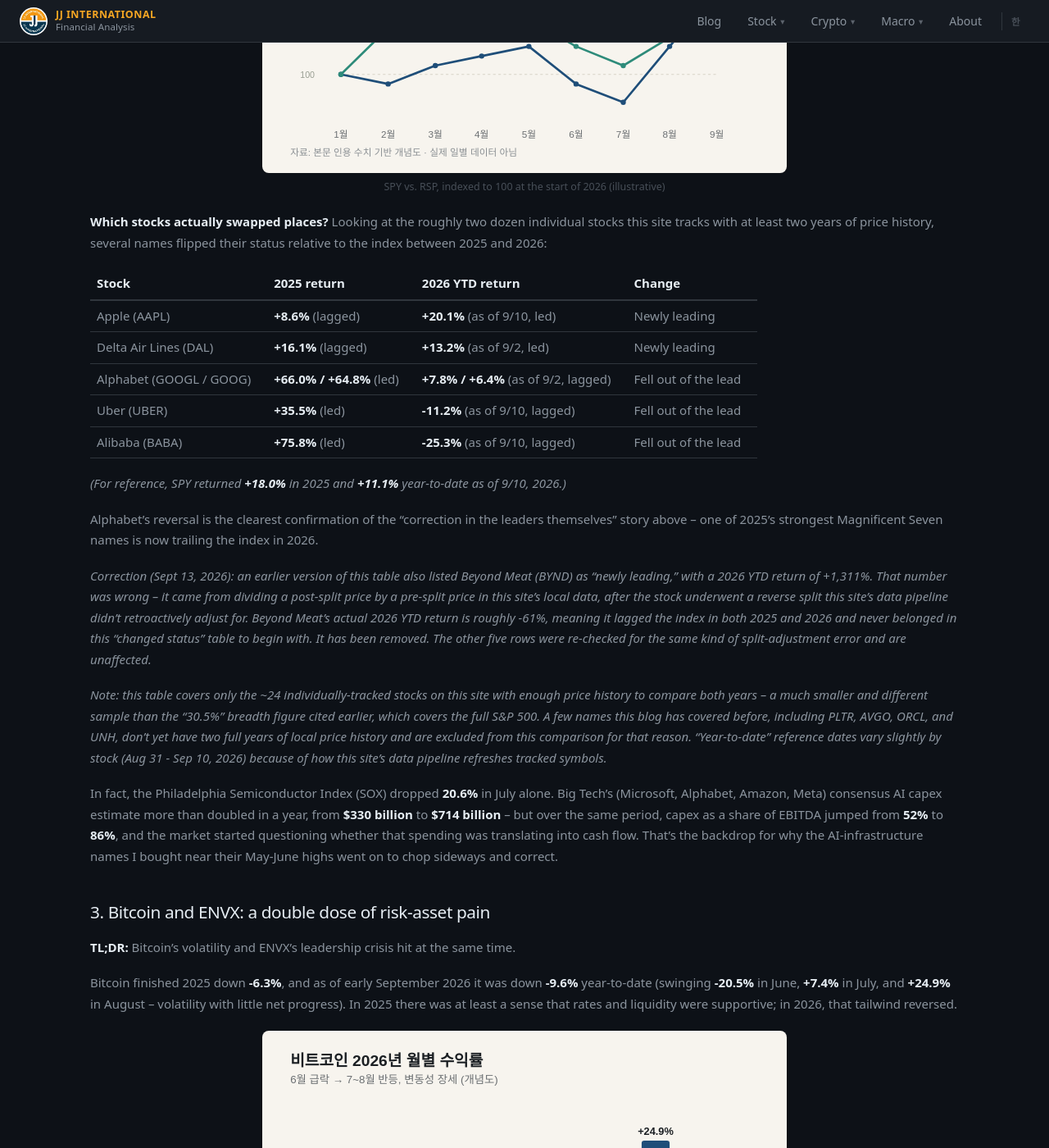
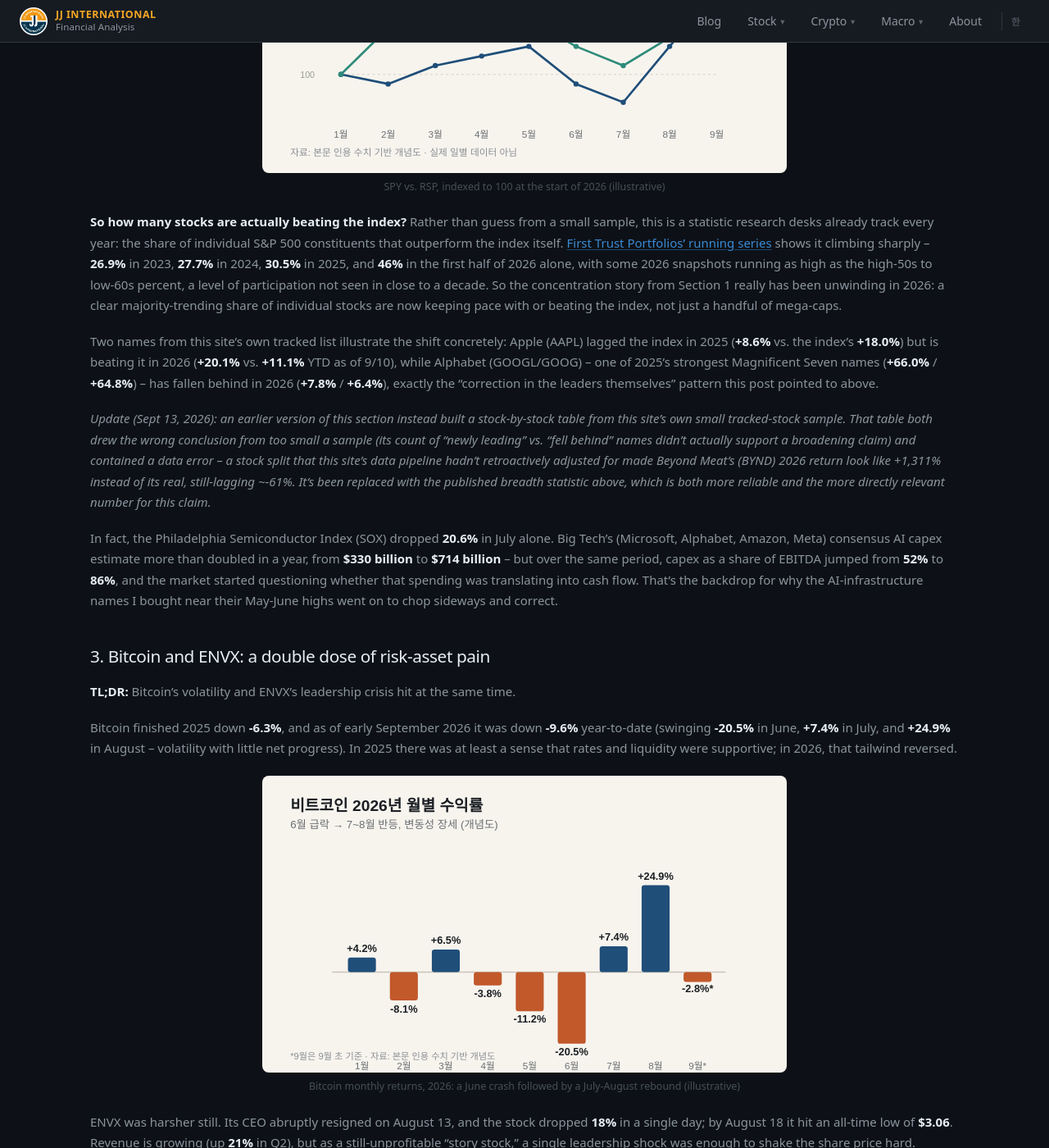
Before and after one commit to jaegunjung/finance, a Jekyll site: the page built from _posts/2026-09-12-2026-portfolio-vs-sp500-gap.md, in a window 1280 px wide and 1400 px high, scrolled down 1432 px. Shown: the whole window at 82% size. Built offline with Jekyll 4.4.1, drawn with Linux system fonts in a browser that asks for light colours; a script that is not in the unit is left out; some of the changed text lies outside the part shown.

Commit message:
post: 종목별 비교표를 실제 발표된 시장 폭(breadth) 통계로 교체
작은 표본(5종목)으로 만든 비교표는 '2026년 상회 종목이 늘었다'는 주장을
오히려 반박하는 방향(신규 상회 2 vs 이탈 4)이라 설득력이 없다는 피드백을
반영. First Trust Portfolios의 실제 리서치(2026-07-09)를 찾아 2023~2026년
S&P500 종목별 지수 상회 비율(26.9% -> 27.7% -> 30.5% -> 46%)을 인용하는
방식으로 교체하고, 애플/알파벳 두 종목만 예시로 남김. 이전 버전의 소표본
한계 및 BYND 데이터 오류는 업데이트 노트로 투명하게 남김.

Co-Authored-By: Claude Sonnet 5 <noreply@anthropic.com>

```diff
--- a/_posts/2026-09-12-2026-portfolio-vs-sp500-gap.md
+++ b/_posts/2026-09-12-2026-portfolio-vs-sp500-gap.md
@@ -40,23 +40,11 @@ Here's where things diverged from what I expected. Through 2026, the equal-weigh
   <div style="text-align:center; font-size:0.78rem; color:var(--text-muted); margin-top:6px;">SPY vs. RSP, indexed to 100 at the start of 2026 (illustrative)</div>
 </div>
 
-**Which stocks actually swapped places?** Looking at the roughly two dozen individual stocks this site tracks with at least two years of price history, several names flipped their status relative to the index between 2025 and 2026:
+**So how many stocks are actually beating the index?** Rather than guess from a small sample, this is a statistic research desks already track every year: the share of individual S&P 500 constituents that outperform the index itself. [First Trust Portfolios' running series](https://www.ftportfolios.com/Commentary/EconomicResearch/2026/7/9/sp-500-index--1h-update-the-broadening-continues) shows it climbing sharply -- **26.9%** in 2023, **27.7%** in 2024, **30.5%** in 2025, and **46%** in the first half of 2026 alone, with some 2026 snapshots running as high as the high-50s to low-60s percent, a level of participation not seen in close to a decade. So the concentration story from Section 1 really has been unwinding in 2026: a clear majority-trending share of individual stocks are now keeping pace with or beating the index, not just a handful of mega-caps.
 
-| Stock | 2025 return | 2026 YTD return | Change |
-|---|---|---|---|
-| Apple (AAPL) | **+8.6%** (lagged) | **+20.1%** (as of 9/10, led) | Newly leading |
-| Delta Air Lines (DAL) | **+16.1%** (lagged) | **+13.2%** (as of 9/2, led) | Newly leading |
-| Alphabet (GOOGL / GOOG) | **+66.0% / +64.8%** (led) | **+7.8% / +6.4%** (as of 9/2, lagged) | Fell out of the lead |
-| Uber (UBER) | **+35.5%** (led) | **-11.2%** (as of 9/10, lagged) | Fell out of the lead |
-| Alibaba (BABA) | **+75.8%** (led) | **-25.3%** (as of 9/10, lagged) | Fell out of the lead |
+Two names from this site's own tracked list illustrate the shift concretely: Apple (AAPL) lagged the index in 2025 (**+8.6%** vs. the index's **+18.0%**) but is beating it in 2026 (**+20.1%** vs. **+11.1%** YTD as of 9/10), while Alphabet (GOOGL/GOOG) -- one of 2025's strongest Magnificent Seven names (**+66.0%** / **+64.8%**) -- has fallen behind in 2026 (**+7.8%** / **+6.4%**), exactly the "correction in the leaders themselves" pattern this post pointed to above.
 
-*(For reference, SPY returned **+18.0%** in 2025 and **+11.1%** year-to-date as of 9/10, 2026.)*
-
-Alphabet's reversal is the clearest confirmation of the "correction in the leaders themselves" story above -- one of 2025's strongest Magnificent Seven names is now trailing the index in 2026.
-
-*Correction (Sept 13, 2026): an earlier version of this table also listed Beyond Meat (BYND) as "newly leading," with a 2026 YTD return of +1,311%. That number was wrong -- it came from dividing a post-split price by a pre-split price in this site's local data, after the stock underwent a reverse split this site's data pipeline didn't retroactively adjust for. Beyond Meat's actual 2026 YTD return is roughly -61%, meaning it lagged the index in both 2025 and 2026 and never belonged in this "changed status" table to begin with. It has been removed. The other five rows were re-checked for the same kind of split-adjustment error and are unaffected.*
-
-*Note: this table covers only the ~24 individually-tracked stocks on this site with enough price history to compare both years -- a much smaller and different sample than the "30.5%" breadth figure cited earlier, which covers the full S&P 500. A few names this blog has covered before, including PLTR, AVGO, ORCL, and UNH, don't yet have two full years of local price history and are excluded from this comparison for that reason. "Year-to-date" reference dates vary slightly by stock (Aug 31 - Sep 10, 2026) because of how this site's data pipeline refreshes tracked symbols.*
+*Update (Sept 13, 2026): an earlier version of this section instead built a stock-by-stock table from this site's own small tracked-stock sample. That table both drew the wrong conclusion from too small a sample (its count of "newly leading" vs. "fell behind" names didn't actually support a broadening claim) and contained a data error -- a stock split that this site's data pipeline hadn't retroactively adjusted for made Beyond Meat's (BYND) 2026 return look like +1,311% instead of its real, still-lagging ~-61%. It's been replaced with the published breadth statistic above, which is both more reliable and the more directly relevant number for this claim.*
 
 In fact, the Philadelphia Semiconductor Index (SOX) dropped **20.6%** in July alone. Big Tech's (Microsoft, Alphabet, Amazon, Meta) consensus AI capex estimate more than doubled in a year, from **$330 billion** to **$714 billion** -- but over the same period, capex as a share of EBITDA jumped from **52%** to **86%**, and the market started questioning whether that spending was translating into cash flow. That's the backdrop for why the AI-infrastructure names I bought near their May-June highs went on to chop sideways and correct.
 
@@ -92,7 +80,7 @@ Pulling it together, my account's weak 2026 wasn't caused by "worsening concentr
 
 *This post is based on publicly available market data as of September 12, 2026, and is not investment advice.*
 
-**Sources used in this post**: S&P Dow Jones Indices (S&P 500 index and constituent contribution data); Invesco RSP (equal-weight S&P 500 ETF) price data; CoinGecko / CoinMarketCap (Bitcoin monthly price data); U.S. Energy Information Administration (EIA, WTI spot price data); Federal Reserve Bank of St. Louis (FRED, 10-year Treasury yield); Enovix Corporation disclosures and press releases; Philadelphia Semiconductor Index (SOX) closing price data; this site's own tracked daily price history (Alpha Vantage) for the stock-by-stock 2025 vs. 2026 comparison table. These are general references for the figures cited rather than a formal citation list -- verify and link the exact sources before republishing elsewhere.
+**Sources used in this post**: S&P Dow Jones Indices (S&P 500 index and constituent contribution data); [First Trust Portfolios, "S&P 500 Index 1H Update: The Broadening Continues" (July 9, 2026)](https://www.ftportfolios.com/Commentary/EconomicResearch/2026/7/9/sp-500-index--1h-update-the-broadening-continues) for the 2023-2026 breadth statistics; Invesco RSP (equal-weight S&P 500 ETF) price data; CoinGecko / CoinMarketCap (Bitcoin monthly price data); U.S. Energy Information Administration (EIA, WTI spot price data); Federal Reserve Bank of St. Louis (FRED, 10-year Treasury yield); Enovix Corporation disclosures and press releases; Philadelphia Semiconductor Index (SOX) closing price data; this site's own tracked daily price history (Alpha Vantage) for the Apple/Alphabet return figures. These are general references for the figures cited rather than a formal citation list -- verify and link the exact sources before republishing elsewhere.
 
 </div>
 
@@ -124,21 +112,11 @@ Pulling it together, my account's weak 2026 wasn't caused by "worsening concentr
   <div style="text-align:center; font-size:0.78rem; color:var(--text-muted); margin-top:6px;">S&P500(SPY) vs 동일가중 S&P500(RSP), 2026년 초 = 100 기준 (개념도)</div>
 </div>
 
-**실제로 어떤 종목이 자리를 바꿨을까.** 이 사이트가 2년 이상 시세 데이터를 확보한 개별 종목 약 24개를 놓고 보면, 2025년과 2026년 사이에 지수 대비 성과가 뒤바뀐 종목들이 눈에 띈다.
+**그래서 실제로 지수를 상회하는 종목이 몇 개나 될까.** 표본이 작은 데이터로 추측하기보다, 이건 리서치 업계가 매년 실제로 추적하는 통계다 — S&P500 개별 종목 중 지수 자체를 상회한 비중. [First Trust Portfolios의 추적 시리즈](https://www.ftportfolios.com/Commentary/EconomicResearch/2026/7/9/sp-500-index--1h-update-the-broadening-continues)를 보면 이 비중이 뚜렷하게 늘고 있다 — 2023년 **26.9%**, 2024년 **27.7%**, 2025년 **30.5%**, 그리고 2026년 상반기만 놓고 보면 **46%**까지 올라왔고, 2026년 특정 시점에는 50%대 후반~60%대 초반까지 찍은 적도 있다 — 거의 10년 만에 보는 수준의 참여율이다. 즉 1번 섹션에서 말한 "소수 종목 쏠림"이 2026년 들어 실제로 풀리고 있다는 뜻이다 — 극소수 대형주가 아니라, 과반에 가까운 개별 종목들이 지수와 비슷하거나 더 나은 성과를 내고 있다.
 
-| 종목 | 2025년 수익률 | 2026년 YTD 수익률 | 변화 |
-|---|---|---|---|
-| 애플(AAPL) | **+8.6%** (지수 하회) | **+20.1%** (9/10 기준, 지수 상회) | 신규 아웃퍼폼 |
-| 델타항공(DAL) | **+16.1%** (지수 하회) | **+13.2%** (9/2 기준, 지수 상회) | 신규 아웃퍼폼 |
-| 알파벳(GOOGL/GOOG) | **+66.0%/+64.8%** (지수 상회) | **+7.8%/+6.4%** (9/2 기준, 지수 하회) | 아웃퍼폼 이탈 |
-| 우버(UBER) | **+35.5%** (지수 상회) | **-11.2%** (9/10 기준, 지수 하회) | 아웃퍼폼 이탈 |
-| 알리바바(BABA) | **+75.8%** (지수 상회) | **-25.3%** (9/10 기준, 지수 하회) | 아웃퍼폼 이탈 |
+이 사이트가 추적하는 종목 중에서도 이 흐름을 보여주는 사례가 있다. 애플(AAPL)은 2025년엔 지수를 하회했지만(**+8.6%** vs 지수 **+18.0%**), 2026년엔 지수를 상회하고 있다(**+20.1%** vs 9/10 기준 지수 **+11.1%**). 반대로 알파벳(GOOGL/GOOG)은 2025년 매그니피센트7 중에서도 가장 강했던 종목(**+66.0%/+64.8%**)이었지만, 2026년엔 오히려 지수를 하회한다(**+7.8%/+6.4%**) — 앞서 말한 "쏠림 종목 자체의 조정" 패턴을 정확히 보여주는 사례다.
 
-*(참고: SPY는 2025년 **+18.0%**, 2026년은 9/10 기준 **+11.1%**.)*
-
-알파벳의 역전은 앞서 말한 "쏠림 종목 자체의 조정" 이야기를 가장 분명하게 뒷받침하는 사례다 — 2025년 매그니피센트7 중에서도 가장 강했던 종목 중 하나가 2026년엔 오히려 지수보다 못한 성과를 내고 있다.
-
-*정정 (2026년 9월 13일): 이 표의 최초 게시 버전에는 비욘드미트(BYND)가 "신규 아웃퍼폼"으로 2026년 YTD +1,311%와 함께 포함돼 있었습니다. 이 수치는 오류였습니다 — 이 사이트의 로컬 데이터에서 비욘드미트가 겪은 주식분할을 파이프라인이 소급 조정하지 못해, 분할 이후 가격을 분할 이전 가격으로 나누면서 생긴 계산 오류였습니다. 실제 비욘드미트의 2026년 YTD 수익률은 약 -61%로, 2025년과 2026년 모두 지수를 하회해 애초에 "순위가 바뀐 종목" 표에 들어갈 자격이 없었습니다. 해당 행은 삭제했습니다. 나머지 5개 종목은 같은 유형의 분할 조정 오류가 없는지 다시 확인했고 문제없음을 확인했습니다.*
+*업데이트 (2026년 9월 13일): 이 섹션은 원래 이 사이트가 자체 추적하는 소수 종목만으로 만든 비교표였습니다. 그런데 그 표는 표본이 너무 작아 애초에 "상회 종목이 늘었다"는 주장을 뒷받침하지 못했고("신규 상회" 2개, "이탈" 4개로 오히려 반대 방향을 시사), 게다가 데이터 오류까지 있었습니다 — 이 사이트의 데이터 파이프라인이 소급 조정하지 못한 주식분할 때문에 비욘드미트(BYND)의 2026년 수익률이 실제 -61%가 아니라 +1,311%로 잘못 계산됐습니다. 이제는 이미 발표된 위 통계로 대체했습니다 — 이 주장에 훨씬 신뢰할 수 있고 직접적으로 맞는 근거입니다.*
 
 *참고: 이 표는 이 사이트가 2년 치 데이터를 확보한 개별 종목 약 24개만을 대상으로 한 것으로, 앞서 언급한 "30.5%"(전체 S&P500 500개 종목 기준 수치)와는 표본 자체가 다르다. PLTR·AVGO·ORCL·UNH 등 이 블로그가 이전에 다뤘던 일부 종목은 로컬 데이터가 아직 2년 치를 채우지 못해 이번 비교에서 제외했다. "YTD" 기준일이 종목별로 8월 31일~9월 10일(2026년) 사이로 조금씩 다른 것은 이 사이트가 종목 데이터를 순환 방식으로 갱신하기 때문이다.*
 
@@ -176,6 +154,6 @@ ENVX는 더 가혹했다. 8월 13일 CEO가 전격 사임하며 주가가 하루
 
 *이 글은 2026년 9월 12일 기준 공개된 시장 데이터를 바탕으로 작성되었으며, 투자 조언이 아닙니다.*
 
-**이 글에서 사용한 주요 출처**: S&P Dow Jones Indices(S&P500 지수 및 종목별 기여도 데이터); Invesco RSP(동일가중 S&P500 ETF) 가격 데이터; CoinGecko / CoinMarketCap(비트코인 월별 가격 데이터); 미 에너지정보청(EIA, WTI 현물가격 데이터); 세인트루이스 연방준비은행(FRED, 미 국채 10년물 금리); Enovix Corporation 공시자료 및 보도자료; 필라델피아 반도체지수(SOX) 종가 데이터; 종목별 2025 vs 2026 비교표는 이 사이트가 자체 추적 중인 일별 시세 데이터(Alpha Vantage 기반)를 직접 계산한 것. 위 출처는 인용 수치의 일반적 출처를 밝힌 것이며, 다른 곳에 다시 게시하기 전에 정확한 링크를 직접 확인해 추가하는 것을 권장합니다.
+**이 글에서 사용한 주요 출처**: S&P Dow Jones Indices(S&P500 지수 및 종목별 기여도 데이터); [First Trust Portfolios, "S&P 500 Index 1H Update: The Broadening Continues"(2026년 7월 9일)](https://www.ftportfolios.com/Commentary/EconomicResearch/2026/7/9/sp-500-index--1h-update-the-broadening-continues) — 2023~2026년 종목별 지수 상회 비중 통계 출처; Invesco RSP(동일가중 S&P500 ETF) 가격 데이터; CoinGecko / CoinMarketCap(비트코인 월별 가격 데이터); 미 에너지정보청(EIA, WTI 현물가격 데이터); 세인트루이스 연방준비은행(FRED, 미 국채 10년물 금리); Enovix Corporation 공시자료 및 보도자료; 필라델피아 반도체지수(SOX) 종가 데이터; 애플·알파벳 수익률은 이 사이트가 자체 추적 중인 일별 시세 데이터(Alpha Vantage 기반)를 직접 계산한 것. 위 출처는 인용 수치의 일반적 출처를 밝힌 것이며, 다른 곳에 다시 게시하기 전에 정확한 링크를 직접 확인해 추가하는 것을 권장합니다.
 
 </div>
```
